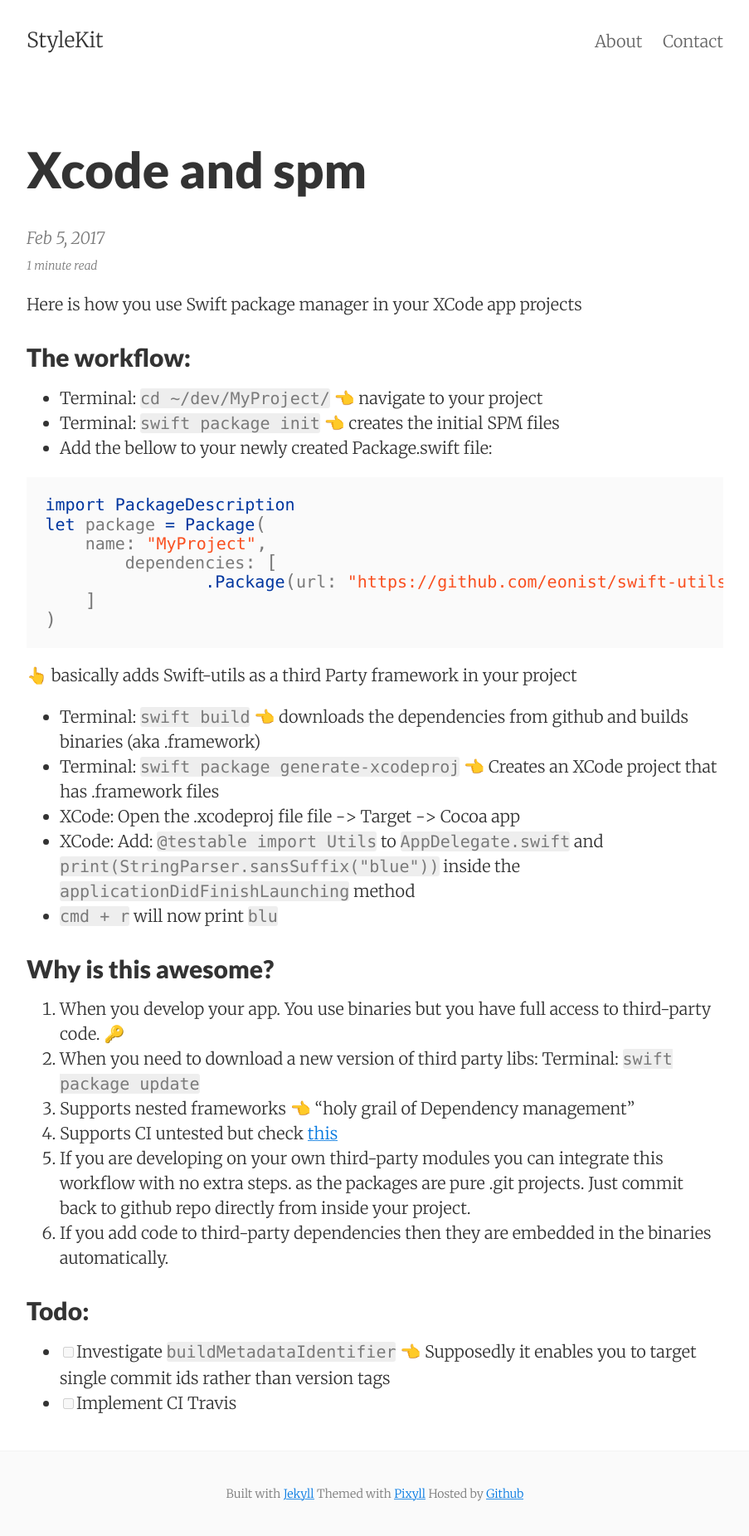
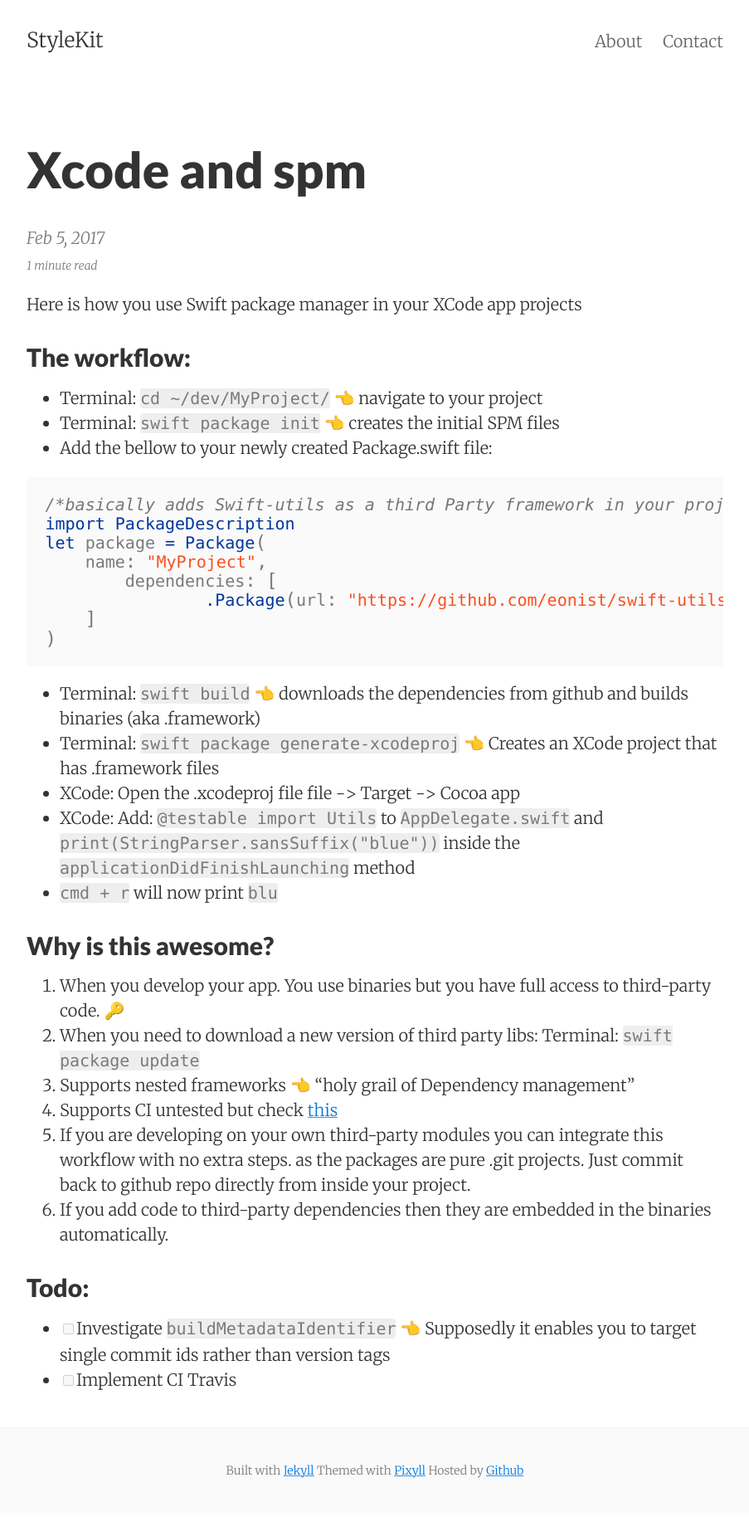
Before and after one commit to stylekit/stylekit.github.io, a Jekyll site: the page built from _posts/2017-02-05-Xcode-and-spm.md, in a window 1280 px wide. Shown: the whole page at 83% size, without its empty margins (188-1091 px from the left). Built offline with Jekyll 4.4.1, drawn with Linux system fonts in a browser that asks for light colours; nearby versions of some CDN libraries; comment, search, counter and statistics services are not loaded; after the commit the page ends 1823 px from its top, so only the background shows below that; some of the changed lines change nothing that is shown.

Commit message:
Files modified: 1


Modified 1 file:
_posts/2017-02-05-Xcode-and-spm.md

````diff
--- a/_posts/2017-02-05-Xcode-and-spm.md
+++ b/_posts/2017-02-05-Xcode-and-spm.md
@@ -7,6 +7,7 @@ Here is how you use Swift package manager in your XCode app projects<!--more-->
 - Add the bellow to your newly created Package.swift file:
 
 ```swift
+/*basically adds Swift-utils as a third Party framework in your project    */
 import PackageDescription
 let package = Package(
     name: "MyProject",
@@ -15,7 +16,7 @@ let package = Package(
     ]
 )
 ```
-👆 basically adds Swift-utils as a third Party framework in your project
+
 - Terminal: ``swift build`` 👈 downloads the dependencies from github and builds binaries (aka .framework)
 - Terminal: ``swift package generate-xcodeproj`` 👈  Creates an XCode project that has .framework files
 - XCode: Open the .xcodeproj file file -> Target -> Cocoa app
````
